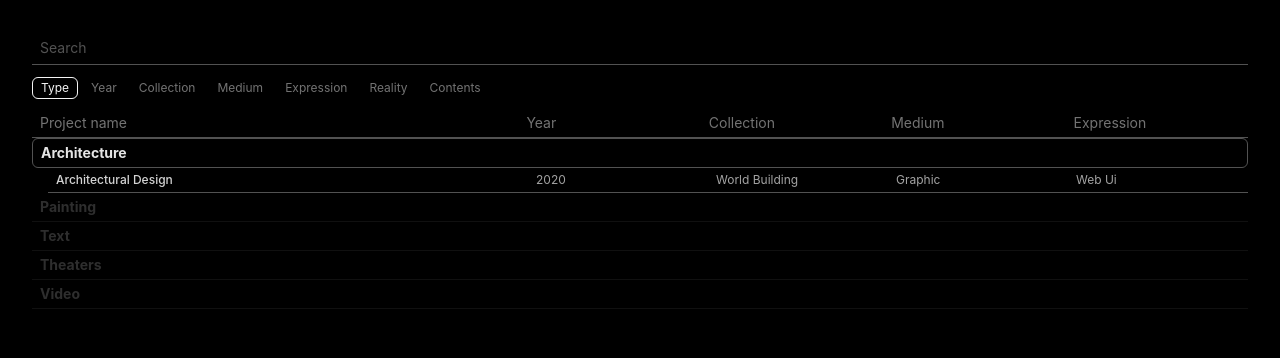
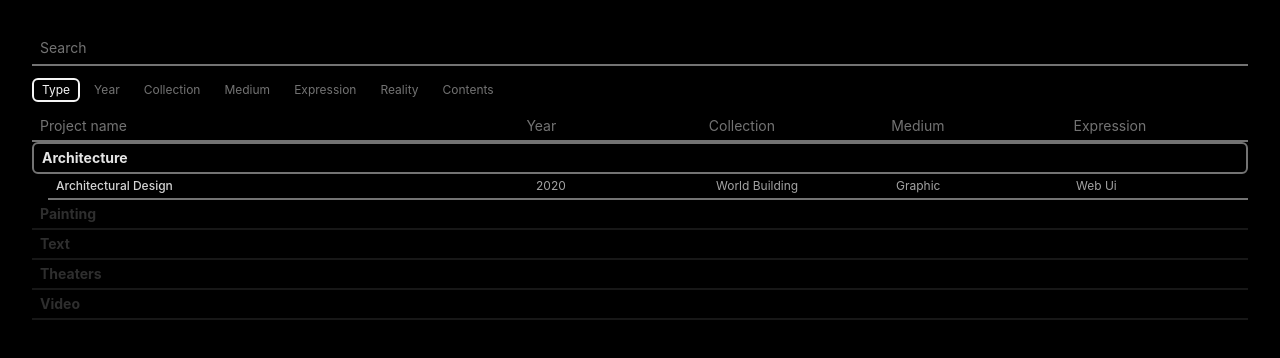
Before and after one commit to decentralize-dfw/decentralize, a plain HTML site: page code1.html in a window 1280 px wide. Both pictures are taken after a click on the element "Architecture". Drawn offline with nearby package versions, Linux system fonts and the light colour scheme; some packages are replaced by stand-ins of ours; a script that the page names is missing.

Commit message:
Update code1.html

```diff
--- a/code1.html
+++ b/code1.html
@@ -18,7 +18,7 @@
 
         /* Arama çubuğu placeholder rengi */
         ::placeholder {
-            color: #525252; /* neutral-600 */
+            color: #737373; /* neutral-500 (Daha belirgin) */
             opacity: 1;
         }
 
@@ -58,15 +58,14 @@
         .accordion-content {
             max-height: 0;
             overflow: hidden;
-            /* Daha seri olması için 0.3s yapıldı */
             transition: max-height 0.3s ease-out;
         }
 
         /* Aktif Akordeon Başlığı */
         .accordion-toggle.active {
             background-color: transparent;
-            border-color: #525252;
-            border-width: 1px;
+            border-color: #737373; /* neutral-500 (Daha belirgin) */
+            border-width: 2px; /* 2px yapıldı (Kalınlaştırıldı) */
             border-style: solid;
             border-radius: 6px; /* rounded-md */
         }
@@ -79,7 +78,7 @@
         /* Filtre Düğmeleri */
         .filter-button {
             transition: color 0.2s, border-color 0.2s;
-            border: 1px solid transparent;
+            border: 2px solid transparent; /* 2px rezerve */
         }
         .filter-button.active {
             background-color: transparent;
@@ -111,7 +110,8 @@
         <!-- Üst Başlıklar ve Filtreler -->
         <header class="mb-2">
             <!-- Arama Çubuğu -->
-            <input type="text" id="search-input" class="w-full bg-transparent border-b border-neutral-600 text-neutral-200 text-sm rounded-none py-1.5 px-2 mb-2 focus:outline-none focus:border-neutral-400 placeholder-neutral-600" placeholder="Search">
+            <!-- border-b-2 ve border-neutral-500 (Daha kalın ve belirgin) -->
+            <input type="text" id="search-input" class="w-full bg-transparent border-b-2 border-neutral-500 text-neutral-200 text-sm rounded-none py-1.5 px-2 mb-2 focus:outline-none focus:border-neutral-300 placeholder-neutral-500" placeholder="Search">
 
             <!-- Gruplama Filtreleri -->
             <div class="flex flex-wrap gap-2 items-center mt-1">
@@ -122,8 +122,8 @@
         </header>
 
         <!-- Akordeon Liste Ana Başlıkları -->
-        <!-- mt-[10px] (10px boşluk), border-b (ince çizgi), border-neutral-600 (belirgin) -->
-        <div id="accordion-header" class="hidden md:flex sticky top-0 bg-black z-10 py-1 border-b border-neutral-600 mt-[10px] text-sm font-normal text-neutral-500">
+        <!-- border-b-2 ve border-neutral-500 -->
+        <div id="accordion-header" class="hidden md:flex sticky top-0 bg-black z-10 py-1 border-b-2 border-neutral-500 mt-[10px] text-sm font-normal text-neutral-500">
             <div class="w-[40%] px-2">Project name</div>
             <div id="dynamic-header-1" class="w-[15%] px-2 capitalize"></div>
             <div id="dynamic-header-2" class="w-[15%] px-2 capitalize"></div>
@@ -142,15 +142,13 @@
     <img id="thumbnail-preview" src="" alt="Preview" width="200">
 
     <!-- Modal (Popup) -->
-    <!-- tabindex="-1" EKLENDİ: Odaklanabilmesi için gerekli -->
     <div id="modal-container" tabindex="-1" class="fixed inset-0 z-40 flex items-center justify-center p-4 md:p-12 outline-none">
         <!-- Arka Plan Karartma -->
         <div id="modal-backdrop" class="fixed inset-0 bg-black/80 backdrop-blur-sm z-40"></div>
 
         <!-- Modal İçeriği -->
         <div id="modal-content" class="relative z-50 w-full h-full bg-black border border-neutral-700 rounded-lg shadow-xl flex flex-col overflow-hidden">
-            <!-- Kapatma Düğmesi (YENİ TASARIM) -->
-            <!-- text-xs, rounded-md, border border-white, text-white, bg-black/60 -->
+            <!-- Kapatma Düğmesi -->
             <button id="modal-close-btn" class="absolute top-4 right-4 z-50 text-xs font-medium px-3 py-1 rounded-md border border-white text-white bg-black/60 hover:bg-black/80 transition-colors">
                 Close
             </button>
@@ -330,8 +328,8 @@
                 const groupProjects = groups[groupName];
 
                 const groupToggle = document.createElement('div');
-                // text-sm (Project name ile aynı font), border-b (ince çizgi), border-neutral-600 (görünür gri)
-                groupToggle.className = 'accordion-toggle flex py-1 px-2 border-b border-neutral-600 cursor-pointer transition-opacity duration-300 text-sm font-bold text-neutral-200';
+                // border-b-2 ve border-neutral-500 (Daha kalın ve belirgin)
+                groupToggle.className = 'accordion-toggle flex py-1 px-2 border-b-2 border-neutral-500 cursor-pointer transition-opacity duration-300 text-sm font-bold text-neutral-200';
                 groupToggle.innerHTML = `<span class="capitalize">${groupName}</span>`;
 
                 const contentDiv = document.createElement('div');
@@ -339,23 +337,24 @@
 
                 if (currentSearchQuery) {
                     groupToggle.classList.add('active');
-                    contentDiv.style.maxHeight = "none"; // Aramada animasyonsuz aç
+                    contentDiv.style.maxHeight = "none";
                     contentDiv.classList.add('open');
                 }
 
                 groupProjects.forEach(project => {
                     const projectRow = document.createElement('div');
-                    // text-xs (2 font size küçük), border-b, border-neutral-600
+                    // text-xs, border-b-2, border-neutral-500
                     projectRow.className = 'project-row flex cursor-pointer transition-opacity duration-300 ml-4 text-xs text-neutral-400';
 
                     let headersHtml = '';
                     dynamicHeaders.forEach(key => {
                         const value = project.categories[key] || 'N/A';
-                        headersHtml += `<div class="py-1 px-2 border-b border-neutral-600 w-[15%] capitalize">${value}</div>`;
+                        // border-b-2 ve border-neutral-500
+                        headersHtml += `<div class="py-1 px-2 border-b-2 border-neutral-500 w-[15%] capitalize">${value}</div>`;
                     });
 
                     projectRow.innerHTML = `
-                        <div class="py-1 px-2 border-b border-neutral-600 w-[40%] text-neutral-300 font-medium">${project.name}</div>
+                        <div class="py-1 px-2 border-b-2 border-neutral-500 w-[40%] text-neutral-300 font-medium">${project.name}</div>
                         ${headersHtml}
                     `;
 
@@ -364,7 +363,6 @@
                         openModal(project.id);
                     });
 
-                    // Mouse Hover Logic
                     projectRow.addEventListener('mouseenter', (e) => {
                         if (contentDiv.classList.contains('open')) {
                             groupToggle.style.opacity = '0.5';
@@ -392,41 +390,35 @@
                     const wasActive = groupToggle.classList.contains('active');
                     const currentActiveToggle = document.querySelector('.accordion-toggle.active');
 
-                    // 1. Başka bir başlık açıksa kapat
                     if (currentActiveToggle && currentActiveToggle !== groupToggle) {
                         currentActiveToggle.classList.remove('active');
-                        currentActiveToggle.classList.add('border-b', 'border-neutral-600');
+                        // border-b-2 ve border-neutral-500
+                        currentActiveToggle.classList.add('border-b-2', 'border-neutral-500');
                         const currentActiveContent = currentActiveToggle.nextElementSibling;
                         if (currentActiveContent && currentActiveContent.classList.contains('accordion-content')) {
-                            // LAG ÇÖZÜMÜ: maxHeight'i null yaparak anında kapat
                             currentActiveContent.style.maxHeight = null;
                             currentActiveContent.classList.remove('open');
                             currentActiveContent.querySelectorAll('.project-row').forEach(row => row.style.opacity = '1');
                         }
                     }
 
-                    // 2. Tıklananı aç veya kapat
                     if (wasActive) {
-                        // KAPATMA
                         groupToggle.classList.remove('active');
-
-                        // LAG ÇÖZÜMÜ: maxHeight'i null yaparak anında kapat
                         contentDiv.style.maxHeight = null;
                         contentDiv.classList.remove('open');
 
                         document.querySelectorAll('.accordion-toggle').forEach(toggle => {
                             toggle.style.opacity = '1';
                             if (!toggle.classList.contains('active')) {
-                                toggle.classList.add('border-b', 'border-neutral-600');
+                                // border-b-2 ve border-neutral-500
+                                toggle.classList.add('border-b-2', 'border-neutral-500');
                             }
                         });
                     } else {
-                        // AÇMA
                         groupToggle.classList.add('active');
-                        groupToggle.classList.remove('border-b', 'border-neutral-600');
+                        // border sınıfını kaldır
+                        groupToggle.classList.remove('border-b-2', 'border-neutral-500');
                         contentDiv.classList.add('open');
-
-                        // LAG ÇÖZÜMÜ: İçeriğin tam boyutu kadar aç (boşluk bekleme yok)
                         contentDiv.style.maxHeight = contentDiv.scrollHeight + "px";
 
                         document.querySelectorAll('.accordion-toggle').forEach(toggle => {
@@ -489,7 +481,6 @@
             filterButtonsContainer.innerHTML = '';
             categoryPriorityList.forEach(key => {
                 const button = document.createElement('button');
-                // rounded-md (yuvarlatma)
                 button.className = 'filter-button text-xs bg-transparent text-neutral-500 px-2 py-0.5 rounded-md hover:text-neutral-300 hover:border-neutral-600 capitalize';
                 button.textContent = key;
                 if (key === currentGroupKey) {
@@ -544,7 +535,6 @@
                 'Link': `<a href="${project.link}" target="_blank" class="text-neutral-400 hover:text-white underline break-all">${project.link}</a>`
             };
 
-            // Künye Satır Aralığı Düşürüldü (space-y-0.5 ve leading-none)
             let leftHtml = '<div class="space-y-1 text-xs leading-tight text-neutral-400">';
 
             leftHtml += `<p class="flex"><strong class="font-normal text-neutral-600 w-24 flex-shrink-0 capitalize">Project:</strong> <span class="text-neutral-300">${allMetadata['Project']}</span></p>`;
@@ -564,8 +554,6 @@
             modalContainer.classList.add('open');
             modalBackdrop.classList.add('open');
 
-            // ESC TUŞU İÇİN KRİTİK GÜNCELLEME:
-            // Modal açıldığında hemen ona odaklan, böylece klavye olaylarını yakalayabilir.
             modalContainer.focus();
         }
 
@@ -608,9 +596,7 @@
         modalCloseBtn.addEventListener('click', closeModal);
         modalBackdrop.addEventListener('click', closeModal);
 
-        // GÜNCELLENDİ: ESC TUŞU KONTROLÜ (Window seviyesinde ve daha sağlam)
         window.addEventListener('keydown', (e) => {
-            // 'Escape' veya eski tarayıcılar için 'Esc'
             if ((e.key === 'Escape' || e.key === 'Esc') && modalContainer.classList.contains('open')) {
                 closeModal();
             }
```
